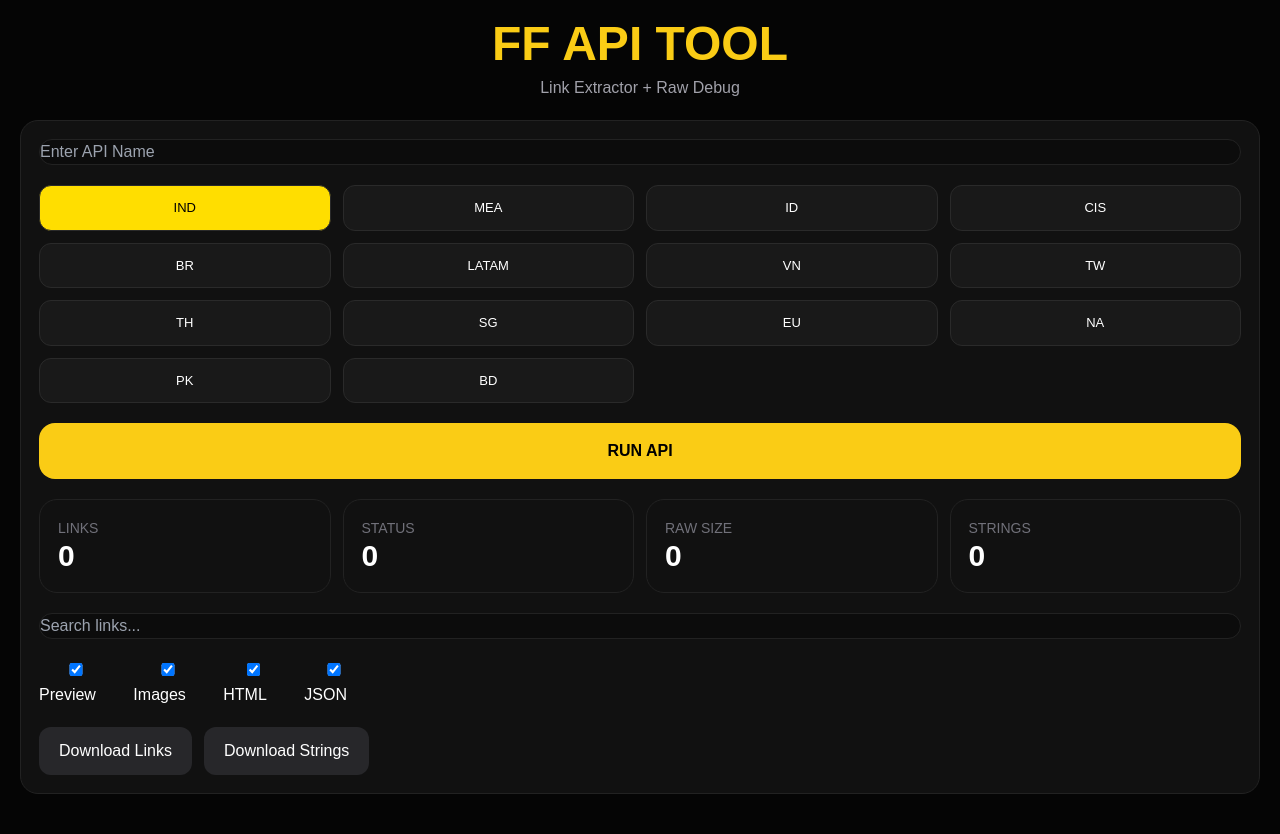
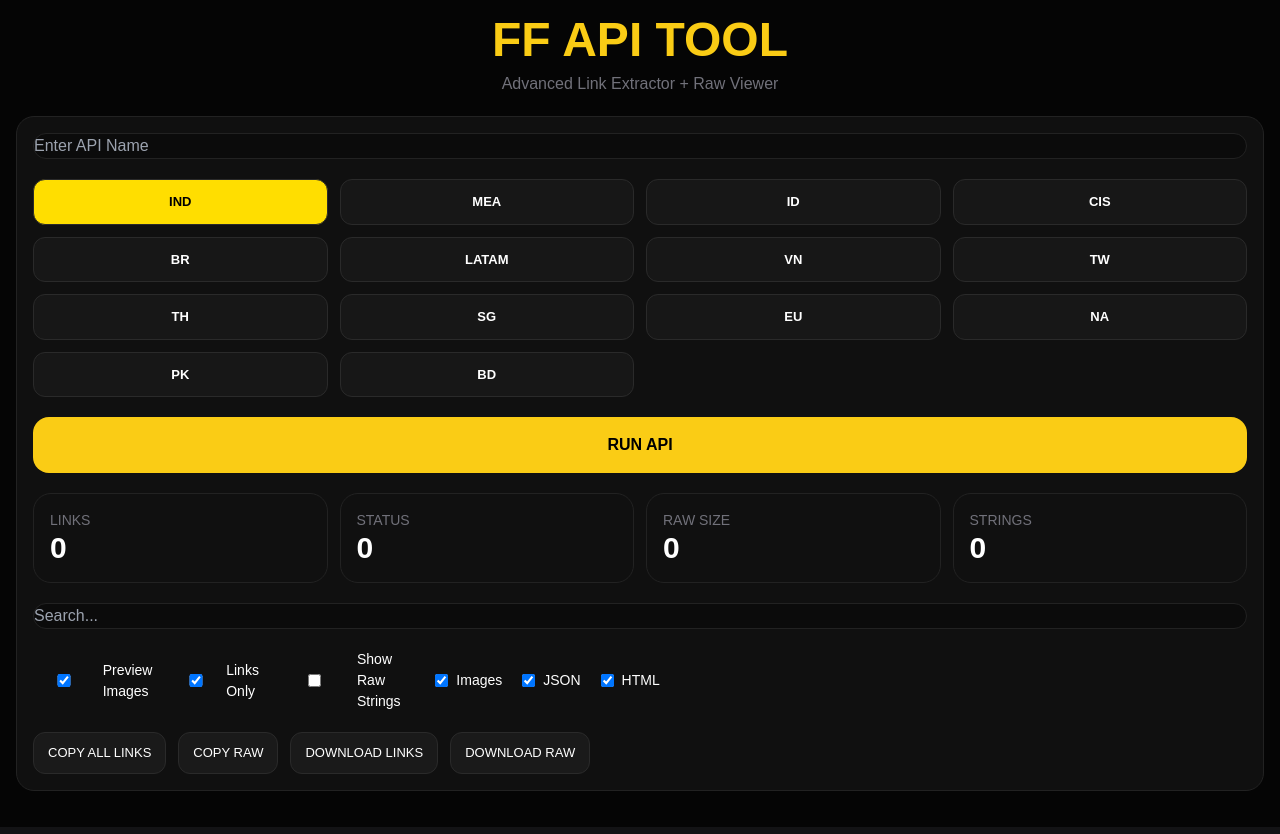
Before and after one commit to MACBRUH-OFC/ApiEndpointsTest, a Flask app: page / in a window 1280 px wide. Run offline with Flask 3, Linux system fonts and the light colour scheme; some libraries are stand-ins or nearby versions.

Commit message:
Update ui.html

```diff
--- a/templates/ui.html
+++ b/templates/ui.html
@@ -5,7 +5,7 @@
 <meta charset="UTF-8">
 <meta name="viewport" content="width=device-width,initial-scale=1.0">
 
-<title>Free Fire API Tool</title>
+<title>FF API TOOL</title>
 
 <script src="https://cdn.tailwindcss.com"></script>
 
@@ -15,24 +15,25 @@ body{
 background:#050505;
 color:white;
 font-family:Arial,sans-serif;
-padding:20px;
+padding:16px;
 }
 
-.card{
-background:#111;
+.panel{
+background:#101010;
 border:1px solid #222;
 border-radius:18px;
-padding:18px;
+padding:16px;
 }
 
 .server-btn{
 padding:12px;
 border-radius:12px;
-background:#191919;
+background:#171717;
 border:1px solid #2a2a2a;
+font-size:13px;
+font-weight:bold;
 cursor:pointer;
 transition:.2s;
-font-size:13px;
 }
 
 .server-btn:hover{
@@ -45,22 +46,62 @@ background:#ffde00;
 color:black;
 }
 
-.link{
-background:#0d0d0d;
-border:1px solid #1e1e1e;
-padding:10px;
-border-radius:12px;
-word-break:break-all;
+input{
+width:100%;
+padding:14px;
+border-radius:14px;
+background:#0b0b0b;
+border:1px solid #222;
+outline:none;
+color:white;
 }
 
-input{
-background:#0c0c0c;
-border:1px solid #222;
+.result-card{
+background:#0d0d0d;
+border:1px solid #202020;
+border-radius:16px;
 padding:14px;
-border-radius:14px;
-width:100%;
-outline:none;
-color:white;
+overflow:hidden;
+}
+
+.raw-box{
+background:#070707;
+border:1px solid #1d1d1d;
+padding:12px;
+border-radius:12px;
+font-size:12px;
+white-space:pre-wrap;
+word-break:break-word;
+max-height:260px;
+overflow:auto;
+color:#cfcfcf;
+}
+
+.toggle{
+display:flex;
+align-items:center;
+gap:8px;
+font-size:14px;
+}
+
+.preview-img{
+margin-top:12px;
+border-radius:12px;
+border:1px solid #2a2a2a;
+max-height:240px;
+}
+
+.small-btn{
+padding:10px 14px;
+border-radius:12px;
+background:#1a1a1a;
+border:1px solid #2a2a2a;
+font-size:13px;
+cursor:pointer;
+}
+
+.small-btn:hover{
+background:#2a2a2a;
 }
 
 </style>
@@ -77,13 +118,13 @@ color:white;
 FF API TOOL
 </h1>
 
-<p class="text-zinc-400 mt-2">
-Link Extractor + Raw Debug
+<p class="text-zinc-500 mt-2">
+Advanced Link Extractor + Raw Viewer
 </p>
 
 </div>
 
-<div class="card space-y-5">
+<div class="panel space-y-5">
 
 <input
 id="api"
@@ -96,7 +137,7 @@ class="grid grid-cols-2 md:grid-cols-4 gap-3"
 ></div>
 
 <button
-onclick="run()"
+onclick="runAPI()"
 class="w-full bg-yellow-400 text-black font-black p-4 rounded-2xl"
 >
 RUN API
@@ -104,22 +145,22 @@ RUN API
 
 <div class="grid grid-cols-2 md:grid-cols-4 gap-3">
 
-<div class="card">
+<div class="panel">
 <div class="text-zinc-500 text-sm">LINKS</div>
 <div id="count" class="text-3xl font-bold">0</div>
 </div>
 
-<div class="card">
+<div class="panel">
 <div class="text-zinc-500 text-sm">STATUS</div>
 <div id="status" class="text-3xl font-bold">0</div>
 </div>
 
-<div class="card">
+<div class="panel">
 <div class="text-zinc-500 text-sm">RAW SIZE</div>
 <div id="rawsize" class="text-3xl font-bold">0</div>
 </div>
 
-<div class="card">
+<div class="panel">
 <div class="text-zinc-500 text-sm">STRINGS</div>
 <div id="stringscount" class="text-3xl font-bold">0</div>
 </div>
@@ -128,48 +169,72 @@ RUN API
 
 <input
 id="search"
-placeholder="Search links..."
-oninput="renderLinks()"
+placeholder="Search..."
+oninput="renderResults()"
 />
 
-<div class="flex gap-5 flex-wrap">
+<div class="flex flex-wrap gap-5">
 
-<label>
+<label class="toggle">
 <input type="checkbox" id="preview" checked>
- Preview
+Preview Images
 </label>
 
-<label>
-<input type="checkbox" id="images" checked>
- Images
+<label class="toggle">
+<input type="checkbox" id="linksOnly" checked>
+Links Only
 </label>
 
-<label>
-<input type="checkbox" id="html" checked>
- HTML
+<label class="toggle">
+<input type="checkbox" id="showRaw">
+Show Raw Strings
 </label>
 
-<label>
+<label class="toggle">
+<input type="checkbox" id="images" checked>
+Images
+</label>
+
+<label class="toggle">
 <input type="checkbox" id="json" checked>
- JSON
+JSON
+</label>
+
+<label class="toggle">
+<input type="checkbox" id="html" checked>
+HTML
 </label>
 
 </div>
 
-<div class="flex gap-3">
+<div class="flex flex-wrap gap-3">
+
+<button
+onclick="copyAllLinks()"
+class="small-btn"
+>
+COPY ALL LINKS
+</button>
+
+<button
+onclick="copyRawStrings()"
+class="small-btn"
+>
+COPY RAW
+</button>
 
 <button
 onclick="downloadLinks()"
-class="bg-zinc-800 px-5 py-3 rounded-xl"
+class="small-btn"
 >
-Download Links
+DOWNLOAD LINKS
 </button>
 
 <button
-onclick="downloadStrings()"
-class="bg-zinc-800 px-5 py-3 rounded-xl"
+onclick="downloadRaw()"
+class="small-btn"
 >
-Download Strings
+DOWNLOAD RAW
 </button>
 
 </div>
@@ -178,7 +243,7 @@ Download Strings
 
 <div
 id="results"
-class="space-y-3"
+class="space-y-4"
 ></div>
 
 </div>
@@ -192,11 +257,10 @@ const regions = [
 
 let selectedServer = "ind"
 
-let currentLinks = []
+let allLinks = []
+let allStrings = []
 
-let currentStrings = []
-
-const servers = document.getElementById("servers")
+const serverBox = document.getElementById("servers")
 
 regions.forEach(region=>{
 
@@ -222,11 +286,11 @@ selectedServer = region
 
 }
 
-servers.appendChild(btn)
+serverBox.appendChild(btn)
 
 })
 
-async function run(){
+async function runAPI(){
 
 const api = document
 .getElementById("api")
@@ -234,8 +298,11 @@ const api = document
 .trim()
 
 if(!api){
+
 alert("Enter API")
+
 return
+
 }
 
 document.getElementById("results").innerHTML =
@@ -258,9 +325,9 @@ return
 
 }
 
-currentLinks = data.links || []
+allLinks = data.links || []
 
-currentStrings = data.strings || []
+allStrings = data.strings || []
 
 document.getElementById("count").innerText =
 data.count
@@ -274,7 +341,7 @@ data.raw_size
 document.getElementById("stringscount").innerText =
 data.strings_count
 
-renderLinks()
+renderResults()
 
 }catch(err){
 
@@ -285,31 +352,36 @@ document.getElementById("results").innerHTML =
 
 }
 
-function renderLinks(){
+function renderResults(){
 
-const search = document
-.getElementById("search")
+const results = document.getElementById("results")
+
+results.innerHTML = ""
+
+const search =
+document.getElementById("search")
 .value
 .toLowerCase()
 
 const preview =
 document.getElementById("preview").checked
 
+const linksOnly =
+document.getElementById("linksOnly").checked
+
+const showRaw =
+document.getElementById("showRaw").checked
+
 const images =
 document.getElementById("images").checked
+
+const json =
+document.getElementById("json").checked
 
 const html =
 document.getElementById("html").checked
 
-const json =
-document.getElementById("json").checked
-
-const results =
-document.getElementById("results")
-
-results.innerHTML = ""
-
-let filtered = currentLinks.filter(link=>{
+let filteredLinks = allLinks.filter(link=>{
 
 if(search && !link.toLowerCase().includes(search)){
 return false
@@ -323,17 +395,17 @@ return false
 
 }
 
-if(!html){
+if(!json){
 
-if(link.includes(".html")){
+if(link.includes(".json")){
 return false
 }
 
 }
 
-if(!json){
+if(!html){
 
-if(link.includes(".json")){
+if(link.includes(".html")){
 return false
 }
 
@@ -343,35 +415,28 @@ return true
 
 })
 
-if(filtered.length===0){
+if(linksOnly){
 
-results.innerHTML =
-"<div class='text-zinc-500'>No links found</div>"
+filteredLinks.forEach(link=>{
 
-return
+const card = document.createElement("div")
 
-}
+card.className = "result-card"
 
-filtered.forEach(link=>{
-
-const div = document.createElement("div")
-
-div.className = "link"
-
-div.innerHTML = `
+card.innerHTML = `
 
 <div class="flex justify-between gap-3">
 
 <a
 href="${link}"
 target="_blank"
-class="text-cyan-400"
+class="text-cyan-400 break-all"
 >
 ${link}
 </a>
 
 <button
-onclick="copyLink('${link}')"
+onclick="copyText('${link}')"
 class="text-yellow-400"
 >
 COPY
@@ -379,24 +444,70 @@ COPY
 
 </div>
 
-${preview ? getPreview(link) : ""}
+${preview ? previewHTML(link) : ""}
 
 `
 
-results.appendChild(div)
+results.appendChild(card)
+
+})
+
+}else{
+
+allStrings.forEach(str=>{
+
+if(search && !str.toLowerCase().includes(search)){
+return
+}
+
+const card = document.createElement("div")
+
+card.className = "result-card"
+
+card.innerHTML = `
+
+<div class="raw-box">${escapeHTML(str)}</div>
+
+`
+
+results.appendChild(card)
 
 })
 
 }
 
-function getPreview(link){
+if(showRaw){
+
+const rawCard = document.createElement("div")
+
+rawCard.className = "result-card"
+
+rawCard.innerHTML = `
+
+<div class="text-yellow-400 font-bold mb-3">
+RAW STRINGS
+</div>
+
+<div class="raw-box">
+${escapeHTML(allStrings.join("\n"))}
+</div>
+
+`
+
+results.appendChild(rawCard)
+
+}
+
+}
+
+function previewHTML(link){
 
 if(link.match(/\.(png|jpg|jpeg|webp|gif)$/i)){
 
 return `
 <img
 src="${link}"
-class="mt-3 rounded-xl border border-zinc-800 max-h-72"
+class="preview-img"
 />
 `
 
@@ -406,20 +517,32 @@ return ""
 
 }
 
-function copyLink(link){
+function copyText(text){
 
-navigator.clipboard.writeText(link)
+navigator.clipboard.writeText(text)
+
+}
+
+function copyAllLinks(){
+
+navigator.clipboard.writeText(
+allLinks.join("\n")
+)
+
+}
+
+function copyRawStrings(){
+
+navigator.clipboard.writeText(
+allStrings.join("\n")
+)
 
 }
 
 function downloadLinks(){
 
-if(currentLinks.length===0){
-return
-}
-
 const blob = new Blob(
-[currentLinks.join("\n")],
+[allLinks.join("\n")],
 {type:"text/plain"}
 )
 
@@ -433,14 +556,10 @@ a.click()
 
 }
 
-function downloadStrings(){
-
-if(currentStrings.length===0){
-return
-}
+function downloadRaw(){
 
 const blob = new Blob(
-[currentStrings.join("\n")],
+[allStrings.join("\n")],
 {type:"text/plain"}
 )
 
@@ -448,9 +567,18 @@ const a = document.createElement("a")
 
 a.href = URL.createObjectURL(blob)
 
-a.download = "strings.txt"
+a.download = "raw_strings.txt"
 
 a.click()
+
+}
+
+function escapeHTML(text){
+
+return text
+.replace(/&/g,"&amp;")
+.replace(/</g,"&lt;")
+.replace(/>/g,"&gt;")
 
 }
 
```
